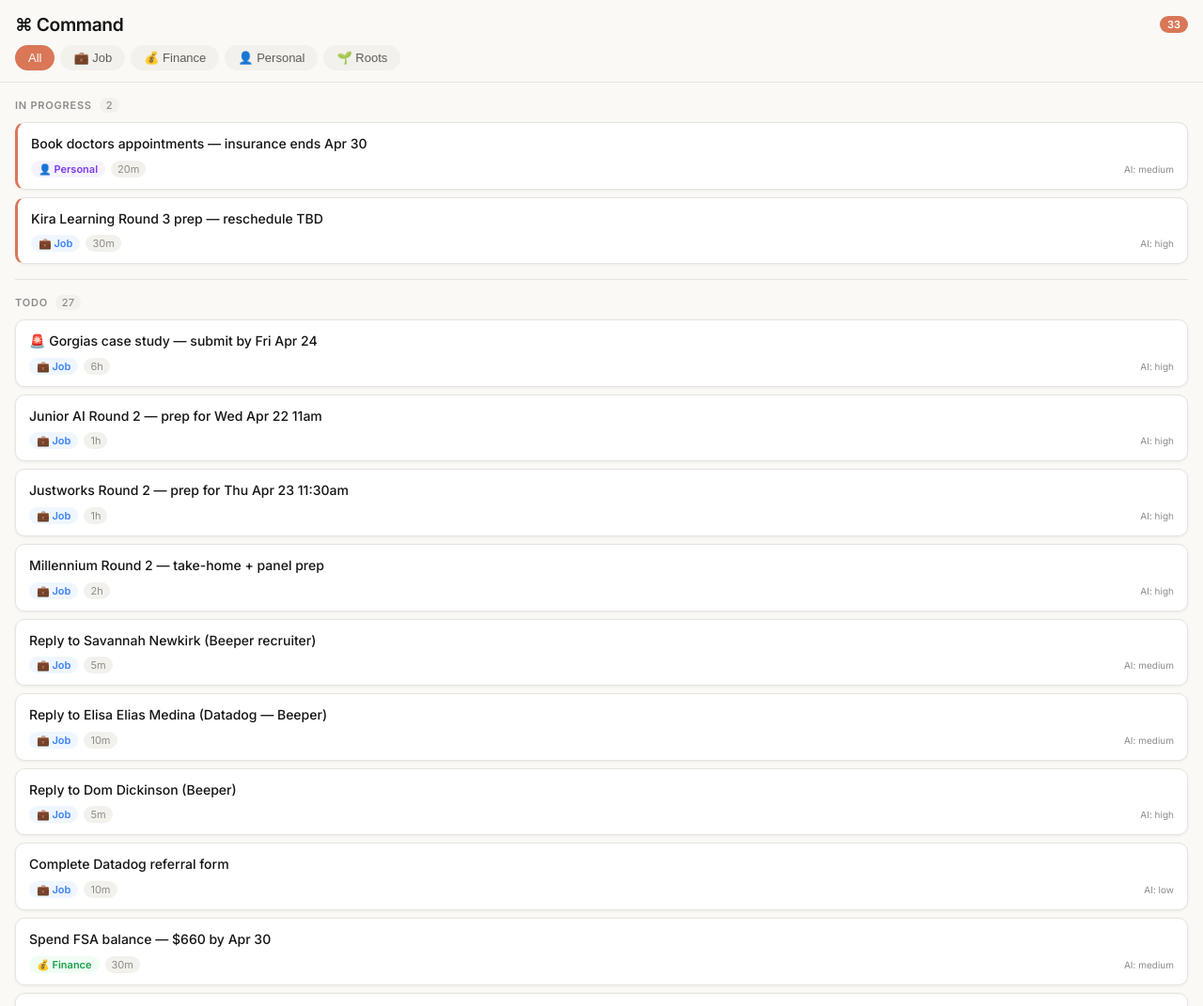
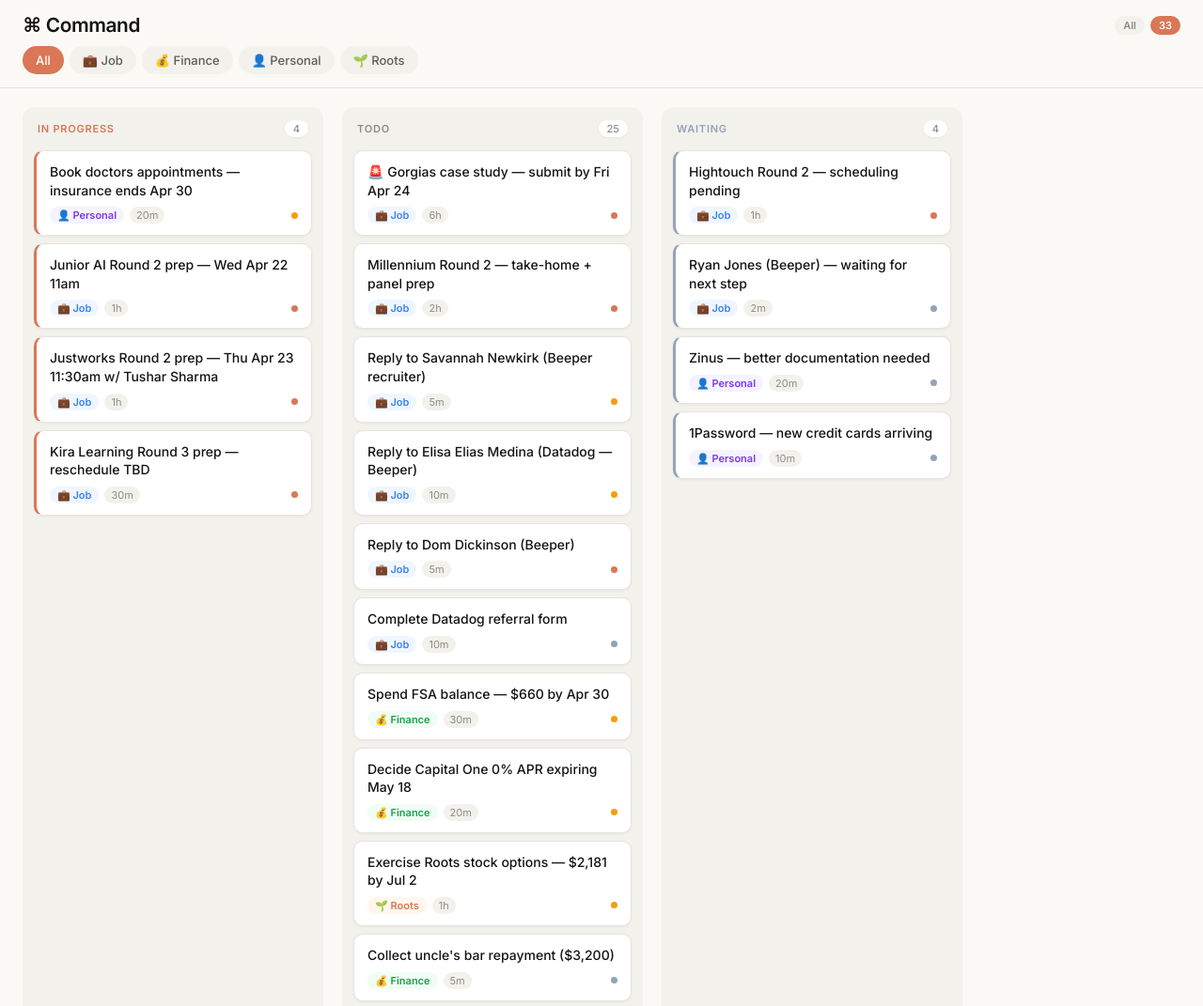
Before and after one commit to mschwartz1320/command-dashboard, a plain HTML site: page index.html in a window 1280 px wide. Shown: the top 1071 px of the page at 94% size. Drawn offline with Linux system fonts and the light colour scheme.

Commit message:
Responsive redesign: mobile + desktop layouts

```diff
--- a/index.html
+++ b/index.html
@@ -2,13 +2,14 @@
 <html lang="en">
 <head>
   <meta charset="UTF-8">
-  <meta name="viewport" content="width=device-width, initial-scale=1.0, maximum-scale=1.0">
+  <meta name="viewport" content="width=device-width, initial-scale=1.0">
   <title>Command</title>
   <script src="https://telegram.org/js/telegram-web-app.js"></script>
   <link rel="preconnect" href="https://fonts.googleapis.com">
   <link href="https://fonts.googleapis.com/css2?family=Inter:wght@400;500;600&display=swap" rel="stylesheet">
   <style>
     * { box-sizing: border-box; margin: 0; padding: 0; }
+
     :root {
       --bg: #faf9f5;
       --bg2: #f2f1ec;
@@ -17,8 +18,9 @@
       --text2: #5c5c5a;
       --muted: #8c8c8a;
       --accent: #D97757;
+      --accent-hover: #c4684a;
       --border: #e5e4df;
-      --shadow: rgba(20,20,19,0.06);
+      --shadow: rgba(20,20,19,0.05);
       --job: #3b82f6;
       --job-bg: #eff6ff;
       --finance: #16a34a;
@@ -27,70 +29,109 @@
       --personal-bg: #f5f3ff;
       --roots: #D97757;
       --roots-bg: #fff7ed;
+      --inprogress-bar: #D97757;
+      --waiting-bar: #94a3b8;
     }
+
     body {
       font-family: 'Inter', -apple-system, sans-serif;
       background: var(--bg);
       color: var(--text);
       min-height: 100vh;
-      padding-bottom: 40px;
+      overflow-x: hidden;
     }
+
+    /* ── HEADER ── */
     header {
       position: sticky;
       top: 0;
+      z-index: 100;
       background: var(--bg);
       border-bottom: 1px solid var(--border);
-      padding: 14px 16px 10px;
-      z-index: 100;
+      padding: 12px 16px 10px;
     }
+
     .header-top {
       display: flex;
       justify-content: space-between;
       align-items: center;
       margin-bottom: 10px;
     }
-    h1 { font-size: 1.2rem; font-weight: 600; letter-spacing: -0.02em; }
-    .count-badge {
+
+    h1 {
+      font-size: 1.15rem;
+      font-weight: 600;
+      letter-spacing: -0.02em;
+      display: flex;
+      align-items: center;
+      gap: 6px;
+    }
+
+    .header-badges {
+      display: flex;
+      gap: 6px;
+      align-items: center;
+    }
+
+    .badge {
+      font-size: 11px;
+      font-weight: 600;
+      padding: 3px 9px;
+      border-radius: 20px;
       background: var(--accent);
       color: white;
-      font-size: 11px;
-      font-weight: 600;
-      padding: 2px 8px;
-      border-radius: 20px;
     }
+
+    .badge-muted {
+      background: var(--bg2);
+      color: var(--muted);
+    }
+
+    /* ── FILTERS ── */
     .filters {
       display: flex;
       gap: 6px;
       overflow-x: auto;
+      scrollbar-width: none;
       padding-bottom: 2px;
-      scrollbar-width: none;
     }
     .filters::-webkit-scrollbar { display: none; }
+
     .filter-btn {
       background: var(--bg2);
       border: none;
-      padding: 6px 14px;
+      padding: 7px 14px;
       border-radius: 20px;
       font-size: 13px;
       font-weight: 500;
       color: var(--text2);
       cursor: pointer;
       white-space: nowrap;
+      font-family: inherit;
       transition: all 0.15s;
+      -webkit-tap-highlight-color: transparent;
     }
     .filter-btn.active {
       background: var(--accent);
       color: white;
     }
-    .section {
-      padding: 16px 16px 0;
+    .filter-btn:hover:not(.active) {
+      background: var(--border);
     }
+
+    /* ── MOBILE LAYOUT (default) ── */
+    .mobile-layout { display: block; }
+    .desktop-layout { display: none; }
+
+    .section { padding: 14px 16px 0; }
+
     .section-header {
       display: flex;
       align-items: center;
       gap: 8px;
       margin-bottom: 10px;
     }
+
     .section-title {
       font-size: 11px;
       font-weight: 600;
@@ -98,6 +139,7 @@
       letter-spacing: 0.07em;
       color: var(--muted);
     }
+
     .section-count {
       background: var(--bg2);
       color: var(--muted);
@@ -106,39 +148,45 @@
       padding: 1px 7px;
       border-radius: 10px;
     }
+
     .cards { display: flex; flex-direction: column; gap: 8px; }
+
     .card {
       background: var(--card);
       border: 1px solid var(--border);
       border-radius: 10px;
       padding: 12px 14px;
       box-shadow: 0 1px 3px var(--shadow);
-      transition: all 0.15s;
+      transition: transform 0.1s;
+      -webkit-tap-highlight-color: transparent;
     }
     .card:active { transform: scale(0.98); }
+
     .card-title {
       font-size: 14px;
       font-weight: 500;
       line-height: 1.4;
       margin-bottom: 8px;
-      color: var(--text);
     }
+
     .card-meta {
       display: flex;
       align-items: center;
       gap: 6px;
       flex-wrap: wrap;
     }
+
     .tag {
       font-size: 11px;
       font-weight: 600;
       padding: 2px 8px;
       border-radius: 20px;
     }
-    .tag-job { color: var(--job); background: var(--job-bg); }
-    .tag-finance { color: var(--finance); background: var(--finance-bg); }
+    .tag-job      { color: var(--job);      background: var(--job-bg); }
+    .tag-finance  { color: var(--finance);  background: var(--finance-bg); }
     .tag-personal { color: var(--personal); background: var(--personal-bg); }
-    .tag-roots { color: var(--roots); background: var(--roots-bg); }
+    .tag-roots    { color: var(--roots);    background: var(--roots-bg); }
+
     .estimate {
       font-size: 11px;
       color: var(--muted);
@@ -146,24 +194,109 @@
       padding: 2px 7px;
       border-radius: 10px;
     }
-    .ai-badge {
-      font-size: 10px;
-      color: var(--muted);
+
+    .ai-dot {
+      width: 7px; height: 7px;
+      border-radius: 50%;
       margin-left: auto;
+      flex-shrink: 0;
     }
+    .ai-high    { background: #D97757; }
+    .ai-medium  { background: #f59e0b; }
+    .ai-low     { background: #94a3b8; }
+
+    .inprogress-card { border-left: 3px solid var(--inprogress-bar); }
+    .waiting-card    { border-left: 3px solid var(--waiting-bar); }
+
     .divider {
       height: 1px;
       background: var(--border);
-      margin: 16px 16px 0;
+      margin: 14px 16px 0;
     }
+
     .empty {
       text-align: center;
       color: var(--muted);
       font-size: 13px;
-      padding: 24px 0;
+      padding: 32px 0;
     }
-    .inprogress-card { border-left: 3px solid var(--accent); }
-    .waiting-card { border-left: 3px solid #94a3b8; }
+
+    .pb { padding-bottom: 32px; }
+
+    /* ── DESKTOP LAYOUT ── */
+    @media (min-width: 768px) {
+      .mobile-layout { display: none; }
+      .desktop-layout { display: flex; }
+
+      body { height: 100vh; display: flex; flex-direction: column; overflow: hidden; }
+
+      header { padding: 14px 24px 12px; }
+      h1 { font-size: 1.3rem; }
+
+      .board {
+        display: flex;
+        gap: 20px;
+        overflow-x: auto;
+        overflow-y: hidden;
+        padding: 20px 24px 24px;
+        flex: 1;
+        min-height: 0;
+      }
+
+      .column {
+        background: var(--bg2);
+        border-radius: 12px;
+        min-width: 320px;
+        max-width: 320px;
+        display: flex;
+        flex-direction: column;
+        height: 100%;
+        flex-shrink: 0;
+      }
+
+      .column-header {
+        padding: 14px 16px;
+        display: flex;
+        justify-content: space-between;
+        align-items: center;
+      }
+
+      .column-title {
+        font-size: 11px;
+        font-weight: 600;
+        text-transform: uppercase;
+        letter-spacing: 0.07em;
+        color: var(--muted);
+      }
+
+      .column-count {
+        background: var(--card);
+        color: var(--muted);
+        font-size: 11px;
+        font-weight: 500;
+        padding: 2px 9px;
+        border-radius: 12px;
+        box-shadow: 0 1px 2px var(--shadow);
+      }
+
+      .column-cards {
+        flex: 1;
+        overflow-y: auto;
+        padding: 0 12px 12px;
+        display: flex;
+        flex-direction: column;
+        gap: 8px;
+      }
+
+      .column-cards .card { background: var(--card); }
+      .column-cards .card:hover {
+        box-shadow: 0 3px 10px rgba(20,20,19,0.1);
+        transform: translateY(-1px);
+      }
+
+      .inprogress-col .column-title { color: var(--accent); }
+      .waiting-col .column-title { color: var(--waiting-bar); }
+    }
   </style>
 </head>
 <body>
@@ -171,28 +304,63 @@
 <header>
   <div class="header-top">
     <h1>⌘ Command</h1>
-    <span class="count-badge" id="total-count">0</span>
+    <div class="header-badges">
+      <span class="badge badge-muted" id="filter-label">All</span>
+      <span class="badge" id="total-count">0</span>
+    </div>
   </div>
   <div class="filters">
-    <button class="filter-btn active" onclick="setFilter('all')">All</button>
-    <button class="filter-btn" onclick="setFilter('job')">💼 Job</button>
-    <button class="filter-btn" onclick="setFilter('finance')">💰 Finance</button>
-    <button class="filter-btn" onclick="setFilter('personal')">👤 Personal</button>
-    <button class="filter-btn" onclick="setFilter('roots')">🌱 Roots</button>
+    <button class="filter-btn active" onclick="setFilter('all', this)">All</button>
+    <button class="filter-btn" onclick="setFilter('job', this)">💼 Job</button>
+    <button class="filter-btn" onclick="setFilter('finance', this)">💰 Finance</button>
+    <button class="filter-btn" onclick="setFilter('personal', this)">👤 Personal</button>
+    <button class="filter-btn" onclick="setFilter('roots', this)">🌱 Roots</button>
   </div>
 </header>
 
-<div id="app"></div>
+<!-- MOBILE -->
+<div class="mobile-layout" id="mobile-view"></div>
+
+<!-- DESKTOP -->
+<div class="desktop-layout" id="desktop-view">
+  <div class="board">
+    <div class="column inprogress-col">
+      <div class="column-header">
+        <span class="column-title">In Progress</span>
+        <span class="column-count" id="d-ip-count">0</span>
+      </div>
+      <div class="column-cards" id="d-inprogress"></div>
+    </div>
+    <div class="column">
+      <div class="column-header">
+        <span class="column-title">Todo</span>
+        <span class="column-count" id="d-todo-count">0</span>
+      </div>
+      <div class="column-cards" id="d-todo"></div>
+    </div>
+    <div class="column waiting-col">
+      <div class="column-header">
+        <span class="column-title">Waiting</span>
+        <span class="column-count" id="d-wait-count">0</span>
+      </div>
+      <div class="column-cards" id="d-waiting"></div>
+    </div>
+  </div>
+</div>
 
 <script>
 window.Telegram?.WebApp?.ready();
 window.Telegram?.WebApp?.expand();
 
 const TASKS = {
+  inprogress: [
+    { title: "Book doctors appointments — insurance ends Apr 30", tag: "personal", estimate: "20m", ai: "medium" },
+    { title: "Junior AI Round 2 prep — Wed Apr 22 11am", tag: "job", estimate: "1h", ai: "high" },
+    { title: "Justworks Round 2 prep — Thu Apr 23 11:30am w/ Tushar Sharma", tag: "job", estimate: "1h", ai: "high" },
+    { title: "Kira Learning Round 3 prep — reschedule TBD", tag: "job", estimate: "30m", ai: "high" },
+  ],
   todo: [
     { title: "🚨 Gorgias case study — submit by Fri Apr 24", tag: "job", estimate: "6h", ai: "high" },
-    { title: "Junior AI Round 2 — prep for Wed Apr 22 11am", tag: "job", estimate: "1h", ai: "high" },
-    { title: "Justworks Round 2 — prep for Thu Apr 23 11:30am", tag: "job", estimate: "1h", ai: "high" },
     { title: "Millennium Round 2 — take-home + panel prep", tag: "job", estimate: "2h", ai: "high" },
     { title: "Reply to Savannah Newkirk (Beeper recruiter)", tag: "job", estimate: "5m", ai: "medium" },
     { title: "Reply to Elisa Elias Medina (Datadog — Beeper)", tag: "job", estimate: "10m", ai: "medium" },
@@ -214,13 +382,9 @@
     { title: "Get Theory pants hemmed — Flatiron", tag: "personal", estimate: "20m", ai: "low" },
     { title: "Cancel Google Play subscription", tag: "personal", estimate: "5m", ai: "low" },
     { title: "Finish porting Google Photos", tag: "personal", estimate: "30m", ai: "low" },
-    { title: "Book San Sebastian trip with Victoria (~$3K)", tag: "personal", estimate: "1h", ai: "high" },
+    { title: "Book San Sebastian trip with Victoria (~$3K total)", tag: "personal", estimate: "1h", ai: "high" },
     { title: "Research webcam with microphone for Zoom", tag: "personal", estimate: "30m", ai: "high" },
     { title: "Move Command to OpenClaw", tag: "personal", estimate: "1h", ai: "medium" },
-  ],
-  inprogress: [
-    { title: "Book doctors appointments — insurance ends Apr 30", tag: "personal", estimate: "20m", ai: "medium" },
-    { title: "Kira Learning Round 3 prep — reschedule TBD", tag: "job", estimate: "30m", ai: "high" },
   ],
   waiting: [
     { title: "Hightouch Round 2 — scheduling pending", tag: "job", estimate: "1h", ai: "high" },
@@ -230,71 +394,73 @@
   ]
 };
 
+const TAG_LABELS = { job: '💼 Job', finance: '💰 Finance', personal: '👤 Personal', roots: '🌱 Roots' };
+const SECTION_LABELS = { inprogress: 'In Progress', todo: 'Todo', waiting: 'Waiting' };
+const SECTION_ORDER = ['inprogress', 'todo', 'waiting'];
+
 let activeFilter = 'all';
 
-function setFilter(filter) {
+function setFilter(filter, btn) {
   activeFilter = filter;
-  document.querySelectorAll('.filter-btn').forEach(btn => btn.classList.remove('active'));
-  event.target.classList.add('active');
+  document.querySelectorAll('.filter-btn').forEach(b => b.classList.remove('active'));
+  btn.classList.add('active');
+  document.getElementById('filter-label').textContent = btn.textContent.replace(/^[^\w]+/, '').trim() || 'All';
   render();
 }
 
-function filterTasks(tasks) {
-  if (activeFilter === 'all') return tasks;
-  return tasks.filter(t => t.tag === activeFilter);
+function filtered(tasks) {
+  return activeFilter === 'all' ? tasks : tasks.filter(t => t.tag === activeFilter);
 }
 
-function tagClass(tag) {
-  return `tag tag-${tag}`;
-}
-
-function tagLabel(tag) {
-  const labels = { job: '💼 Job', finance: '💰 Finance', personal: '👤 Personal', roots: '🌱 Roots' };
-  return labels[tag] || tag;
-}
-
-function renderCard(task, type) {
-  const extraClass = type === 'inprogress' ? ' inprogress-card' : type === 'waiting' ? ' waiting-card' : '';
-  return `
-    <div class="card${extraClass}">
-      <div class="card-title">${task.title}</div>
-      <div class="card-meta">
-        <span class="${tagClass(task.tag)}">${tagLabel(task.tag)}</span>
-        <span class="estimate">${task.estimate}</span>
-        <span class="ai-badge">AI: ${task.ai}</span>
-      </div>
-    </div>`;
-}
-
-function renderSection(title, tasks, type) {
-  const filtered = filterTasks(tasks);
-  if (filtered.length === 0) return '';
-  return `
-    <div class="section">
-      <div class="section-header">
-        <span class="section-title">${title}</span>
-        <span class="section-count">${filtered.length}</span>
-      </div>
-      <div class="cards">${filtered.map(t => renderCard(t, type)).join('')}</div>
+function cardHTML(task, type) {
+  const extra = type === 'inprogress' ? ' inprogress-card' : type === 'waiting' ? ' waiting-card' : '';
+  return `<div class="card${extra}">
+    <div class="card-title">${task.title}</div>
+    <div class="card-meta">
+      <span class="tag tag-${task.tag}">${TAG_LABELS[task.tag]}</span>
+      <span class="estimate">${task.estimate}</span>
+      <span class="ai-dot ai-${task.ai}" title="AI: ${task.ai}"></span>
     </div>
-    <div class="divider"></div>`;
+  </div>`;
 }
 
 function render() {
-  const todoFiltered = filterTasks(TASKS.todo);
-  const ipFiltered = filterTasks(TASKS.inprogress);
-  const waitFiltered = filterTasks(TASKS.waiting);
-  const total = todoFiltered.length + ipFiltered.length + waitFiltered.length;
+  let totalVisible = 0;
 
-  document.getElementById('total-count').textContent = total;
+  // Mobile
+  const mobile = document.getElementById('mobile-view');
+  let mobileHTML = '';
+  let first = true;
+  for (const section of SECTION_ORDER) {
+    const tasks = filtered(TASKS[section]);
+    if (!tasks.length) continue;
+    totalVisible += tasks.length;
+    if (!first) mobileHTML += '<div class="divider"></div>';
+    first = false;
+    mobileHTML += `<div class="section">
+      <div class="section-header">
+        <span class="section-title">${SECTION_LABELS[section]}</span>
+        <span class="section-count">${tasks.length}</span>
+      </div>
+      <div class="cards">${tasks.map(t => cardHTML(t, section)).join('')}</div>
+    </div>`;
+  }
+  if (!mobileHTML) mobileHTML = '<div class="empty">No tasks for this filter</div>';
+  mobile.innerHTML = mobileHTML + '<div class="pb"></div>';
 
-  const sections = [
-    renderSection('In Progress', TASKS.inprogress, 'inprogress'),
-    renderSection('Todo', TASKS.todo, 'todo'),
-    renderSection('Waiting', TASKS.waiting, 'waiting'),
-  ].filter(Boolean).join('');
+  // Desktop
+  for (const section of SECTION_ORDER) {
+    const tasks = filtered(TASKS[section]);
+    const idMap = { inprogress: 'd-inprogress', todo: 'd-todo', waiting: 'd-waiting' };
+    const countMap = { inprogress: 'd-ip-count', todo: 'd-todo-count', waiting: 'd-wait-count' };
+    const el = document.getElementById(idMap[section]);
+    const ct = document.getElementById(countMap[section]);
+    if (el) el.innerHTML = tasks.length ? tasks.map(t => cardHTML(t, section)).join('') : '<div class="empty">No tasks</div>';
+    if (ct) ct.textContent = tasks.length;
+  }
 
-  document.getElementById('app').innerHTML = sections || '<div class="empty">No tasks for this filter</div>';
+  document.getElementById('total-count').textContent =
+    SECTION_ORDER.reduce((n, s) => n + filtered(TASKS[s]).length, 0);
 }
 
 render();
```
